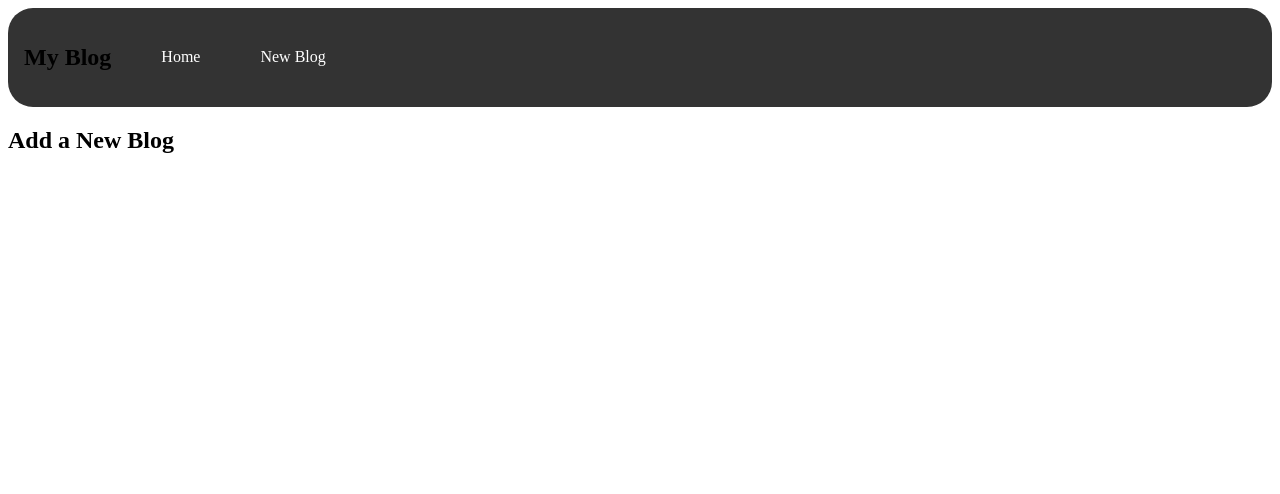
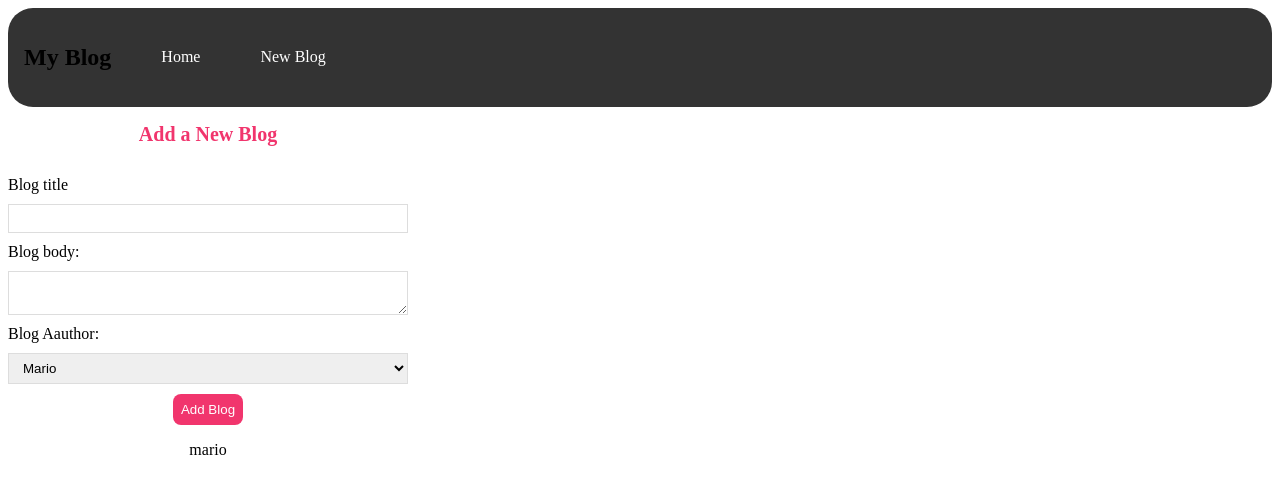
Before and after one commit to mukeshpandey13/React_JS, a React (Create React App) app: page /create in a window 1280 px wide. Shown: the top 494 px of the page. Built offline with nearby package versions, Linux system fonts and the light colour scheme.

Commit message:
Tutorial #27 - Controlled Inputs (forms)

```diff
--- a/src/Create.js
+++ b/src/Create.js
@@ -1,9 +1,42 @@
+import { useState } from "react";
+
 const Create = () => {
-    return (
-        <div className="create">
-            <h2>Add a New Blog</h2>
-        </div>
-     );
-}
+  const [title, setTitle] = useState("");
+  const [body, setBody] = useState("");
+  const [author, setAuthor] = useState("mario");
+  return (
+    <div className="create">
+      <h2>Add a New Blog</h2>
+      <form action="">
+        <label htmlFor="">Blog title</label>
+        <input
+          type="text"
+          required
+          value={title}
+          onChange={(e) => setTitle(e.target.value)}
+        />
+
+        <label htmlFor="">Blog body:</label>
+        <textarea
+          required
+          value={body}
+          onChange={(e) => setBody(e.target.value)}
+        ></textarea>
+
+        <label htmlFor="">Blog Aauthor:</label>
+        <select value={author} onChange={(e) => setAuthor(e.target.value)}>
+          <option value="mario">Mario</option>
+          <option value="yoshi">Yoshi</option>
+        </select>
+
+        <button>Add Blog</button>
+
+        <p>{title}</p>
+        <p>{body}</p>
+        <p>{author}</p>
+      </form>
+    </div>
+  );
+};
 
 export default Create;
--- a/src/index.css
+++ b/src/index.css
@@ -1,3 +1,4 @@
+
 .Navbar {
     background-color: #333;
     padding: 1rem;
@@ -72,3 +73,38 @@
 .blog-details div {
     margin: 20px;
 }
+
+
+/* New Blog */
+.create {
+    max-width: 400px;
+    margin: 0;
+    text-align: center  ;
+}
+
+.create label {
+    text-align: left;
+    display: block;
+}
+.create h2 {
+    font-size: 20px;
+    color: #f1356d;
+    margin-bottom: 30px;
+}
+
+.create input, .create textarea, .create select {
+    width: 100%;
+    padding: 6px 10px;
+    margin: 10px 0;
+    border: 1px solid #ddd;
+    box-sizing: border-box;
+    display: block;
+}
+.create button {
+    background: #f1356d;
+    color: #fff;
+    border: 0;
+    padding: 8px;
+    border-radius: 8px;
+    cursor: pointer;
+}
```
